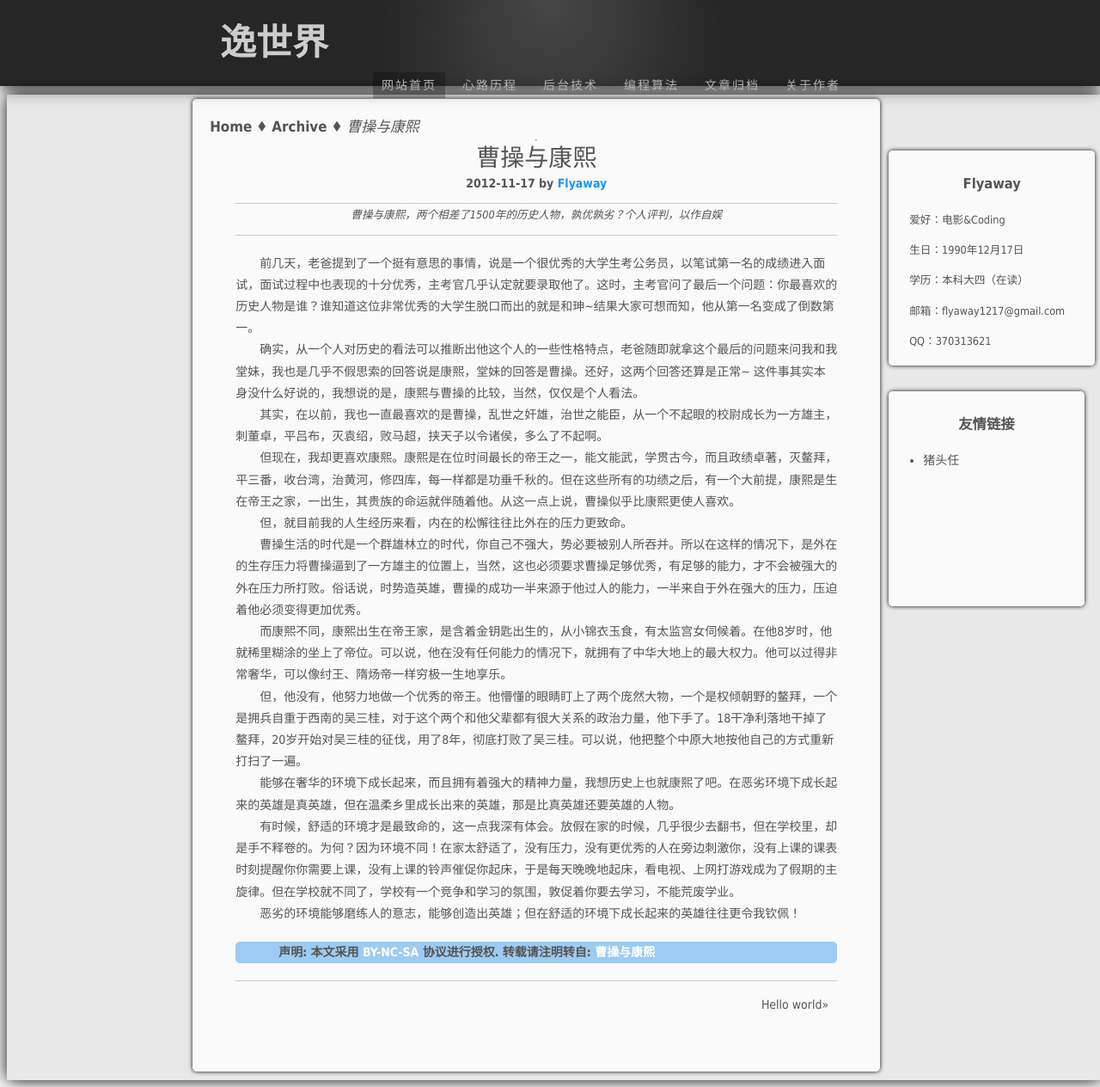
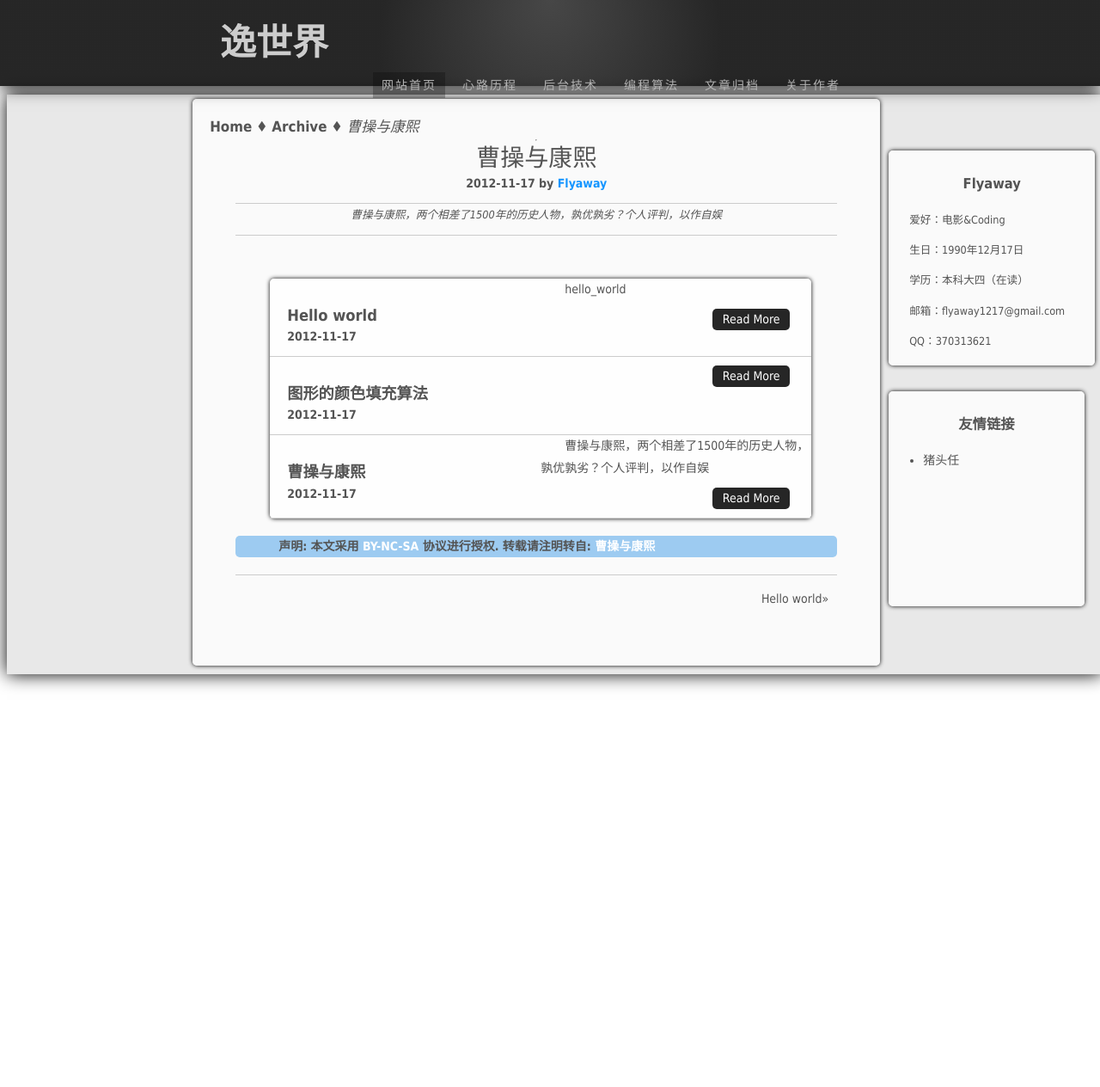
Before and after one commit to flyaway1217/flyaway1217.github.com, a Jekyll site: the page built from index.html, in a window 1280 px wide. Shown: the whole page at 86% size. Built offline with Jekyll 4.4.1, drawn with Linux system fonts in a browser that asks for light colours; Markdown is read by kramdown in place of the engine named in the settings; after the commit the page ends 900 px from its top, so only the background shows below that.

Commit message:
update the default.html

```diff
--- a/_layouts/default.html
+++ b/_layouts/default.html
@@ -13,9 +13,9 @@
 	<meta name="author" content="{{ site.author.name }}"/>
 	<meta name="description" content="{{ page.description }}"/>
 	<meta name="keywords" content="{{ page.keywords | join: ',' }}"/>
-	<link rel="stylesheet" href="../css/style.css" type="text/css"/>
-	<link rel="stylesheet" href="../css/index.css" type="text/css"/>
-	<link rel="stylesheet" href="../css/post.css" type="text/css"/>
+	<link rel="stylesheet" href="/css/style.css" type="text/css"/>
+	<link rel="stylesheet" href="/css/index.css" type="text/css"/>
+	<link rel="stylesheet" href="/css/post.css" type="text/css"/>
 </head>
 <body>
 
@@ -71,29 +71,7 @@
 						曹操与康熙，两个相差了1500年的历史人物，孰优孰劣？个人评判，以作自娱
 					</div>
 					<div id="content">
-						<p>前几天，老爸提到了一个挺有意思的事情，说是一个很优秀的大学生考公务员，以笔试第一名的成绩进入面试，面试过程中也表现的十分优秀，主考官几乎认定就要录取他了。这时，主考官问了最后一个问题：你最喜欢的历史人物是谁？谁知道这位非常优秀的大学生脱口而出的就是和珅~结果大家可想而知，他从第一名变成了倒数第一。</p>
-
-<p>确实，从一个人对历史的看法可以推断出他这个人的一些性格特点，老爸随即就拿这个最后的问题来问我和我堂妹，我也是几乎不假思索的回答说是康熙，堂妹的回答是曹操。还好，这两个回答还算是正常~
-这件事其实本身没什么好说的，我想说的是，康熙与曹操的比较，当然，仅仅是个人看法。</p>
-
-<p>其实，在以前，我也一直最喜欢的是曹操，乱世之奸雄，治世之能臣，从一个不起眼的校尉成长为一方雄主，刺董卓，平吕布，灭袁绍，败马超，挟天子以令诸侯，多么了不起啊。</p>
-
-<p>但现在，我却更喜欢康熙。康熙是在位时间最长的帝王之一，能文能武，学贯古今，而且政绩卓著，灭鳌拜，平三番，收台湾，治黄河，修四库，每一样都是功垂千秋的。但在这些所有的功绩之后，有一个大前提，康熙是生在帝王之家，一出生，其贵族的命运就伴随着他。从这一点上说，曹操似乎比康熙更使人喜欢。</p>
-
-<p>但，就目前我的人生经历来看，内在的松懈往往比外在的压力更致命。</p>
-
-<p>曹操生活的时代是一个群雄林立的时代，你自己不强大，势必要被别人所吞并。所以在这样的情况下，是外在的生存压力将曹操逼到了一方雄主的位置上，当然，这也必须要求曹操足够优秀，有足够的能力，才不会被强大的外在压力所打败。俗话说，时势造英雄，曹操的成功一半来源于他过人的能力，一半来自于外在强大的压力，压迫着他必须变得更加优秀。</p>
-
-<p>而康熙不同，康熙出生在帝王家，是含着金钥匙出生的，从小锦衣玉食，有太监宫女伺候着。在他8岁时，他就稀里糊涂的坐上了帝位。可以说，他在没有任何能力的情况下，就拥有了中华大地上的最大权力。他可以过得非常奢华，可以像纣王、隋炀帝一样穷极一生地享乐。</p>
-
-<p>但，他没有，他努力地做一个优秀的帝王。他懵懂的眼睛盯上了两个庞然大物，一个是权倾朝野的鳌拜，一个是拥兵自重于西南的吴三桂，对于这个两个和他父辈都有很大关系的政治力量，他下手了。18干净利落地干掉了鳌拜，20岁开始对吴三桂的征伐，用了8年，彻底打败了吴三桂。可以说，他把整个中原大地按他自己的方式重新打扫了一遍。</p>
-
-<p>能够在奢华的环境下成长起来，而且拥有着强大的精神力量，我想历史上也就康熙了吧。在恶劣环境下成长起来的英雄是真英雄，但在温柔乡里成长出来的英雄，那是比真英雄还要英雄的人物。</p>
-
-<p>有时候，舒适的环境才是最致命的，这一点我深有体会。放假在家的时候，几乎很少去翻书，但在学校里，却是手不释卷的。为何？因为环境不同！在家太舒适了，没有压力，没有更优秀的人在旁边刺激你，没有上课的课表时刻提醒你你需要上课，没有上课的铃声催促你起床，于是每天晚晚地起床，看电视、上网打游戏成为了假期的主旋律。但在学校就不同了，学校有一个竞争和学习的氛围，敦促着你要去学习，不能荒废学业。</p>
-
-<p>恶劣的环境能够磨练人的意志，能够创造出英雄；但在舒适的环境下成长起来的英雄往往更令我钦佩！</p>
-
+						{{ content }}
 					</div><!--content结束-->
 					<p id="declare">声明: 本文采用 <a href="http://creativecommons.org/licenses/by-nc-sa/3.0/" target="_blank" rel="nofollow" title="署名-非商业性使用-相同方式共享">BY-NC-SA</a> 协议进行授权. 转载请注明转自: <a href="/2012/11/17/CaoCao-and-KangXi.html" title="曹操与康熙" rel="nofollow">曹操与康熙</a></p>
 			</article>
```
Also changed, not shown: 3 other files.
